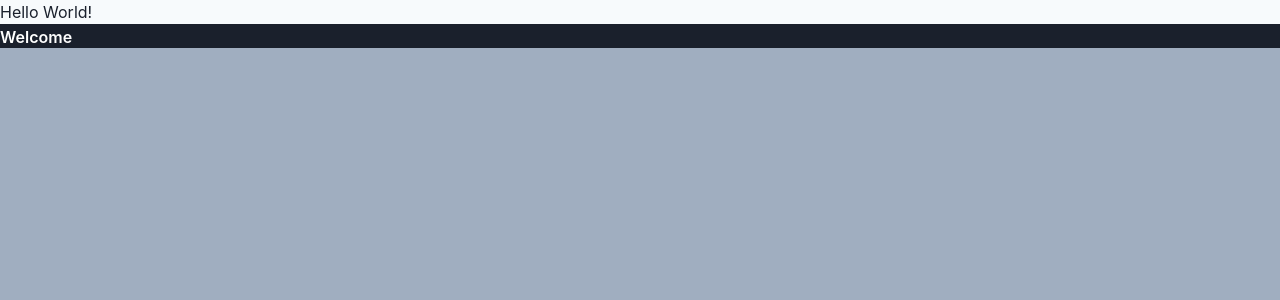
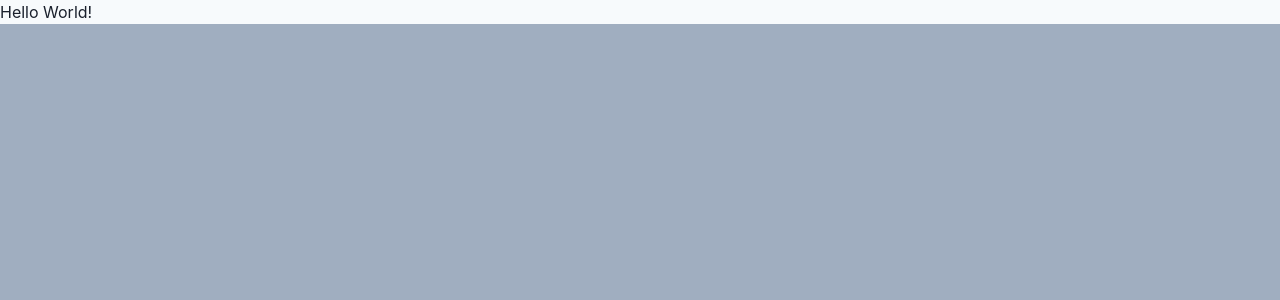
Before and after one commit to fumontr/task-fast, a Next.js app in the folder app/: page / in a window 1280 px wide. Shown: the top 300 px of the page. Built offline with nearby package versions, Linux system fonts and the light colour scheme.

Commit message:
:recycle: delete button

```diff
--- a/app/src/pages/index.tsx
+++ b/app/src/pages/index.tsx
@@ -1,14 +1,11 @@
 import { NextPage } from 'next'
-import { Box, Button, Container } from '@chakra-ui/react'
+import { Container, Flex } from '@chakra-ui/react'
 
 const Home: NextPage = () => {
   return (
     // 640以下だとsm, 640より大きいとmd, 1024より大きいとlg, 1280より大きいとxl。ただし、marginが考慮されない
     <Container maxW={{ base: 'container.sm', md: 'container.md', lg: 'container.lg', xl: 'container.xl' }} bg="brand.900" p={0}>
-      <Box color="brand.900" bg="brand.100">Hello World!</Box>
-      <Button size='xl' variant='with-shadow'>
-        Welcome
-      </Button>
+      <Flex color="brand.900" bg="brand.100">Hello World!</Flex>
     </Container>
   )
 }
```
